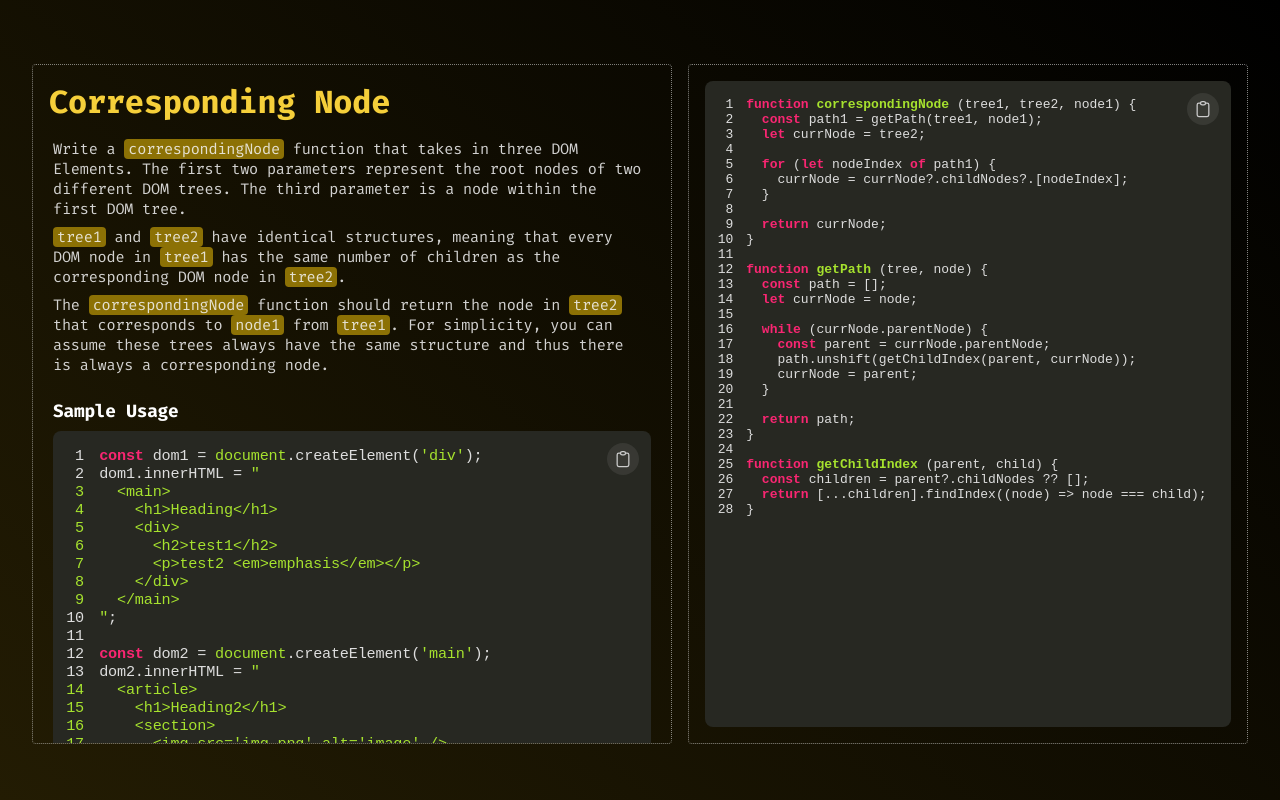
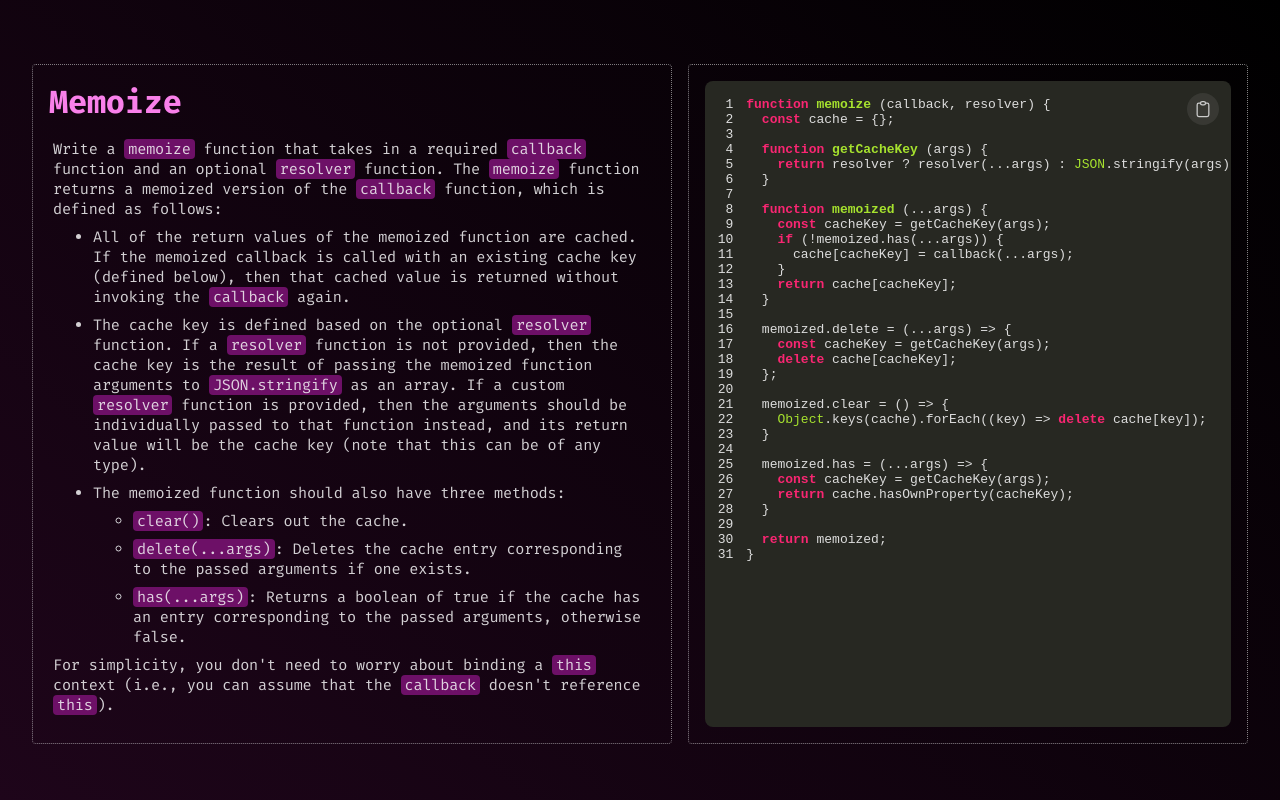
Before and after one commit to DemonDaddy22/frontend-expert, a React (Create React App) app: page / in a window 1280 px wide. Built offline with nearby package versions, Linux system fonts and the light colour scheme.

Commit message:
Implement Memoize exercise

```diff
--- a/src/App.tsx
+++ b/src/App.tsx
@@ -1,13 +1,13 @@
 import React from 'react';
 import './App.scss';
-import CorrespondingNode from './components/CorrespondingNode';
+import Memoize from './components/Memoize';
 import ThemeContextProvider from './context/ThemeContext';
 
 function App() {
   return (
     <ThemeContextProvider>
       <div className="container">
-        <CorrespondingNode />
+        <Memoize />
       </div>
     </ThemeContextProvider>
   );
--- /dev/null
+++ b/src/components/Memoize/codeBlocks.ts
@@ -0,0 +1,45 @@
+export const sampleUsage = `const callback = (...args) => args;
+
+const memoized = memoize(callback);
+memoized(123); // calls callback, returns 123
+memoized(123); // returns 123
+memoized(123, 'abc'); // calls callback, returns [123, 'abc']
+
+const memoized2 = memoize(callback, args => args[0]);
+memoized2(123); // calls callback, returns 123
+memoized2(123); // returns 123
+memoized2(123, 'abc'); // returns 123
+memoized2('abc', 123); // calls callback, returns ['abc', 123]
+memoized2('abc'); // returns ['abc', 123]`;
+
+export const solutionCode = `function memoize (callback, resolver) {
+  const cache = {};
+
+  function getCacheKey (args) {
+    return resolver ? resolver(...args) : JSON.stringify(args);
+  }
+
+  function memoized (...args) {
+    const cacheKey = getCacheKey(args);
+    if (!memoized.has(...args)) {
+      cache[cacheKey] = callback(...args);
+    }
+    return cache[cacheKey];
+  }
+
+  memoized.delete = (...args) => {
+    const cacheKey = getCacheKey(args);
+    delete cache[cacheKey];
+  };
+
+  memoized.clear = () => {
+    Object.keys(cache).forEach((key) => delete cache[key]);
+  }
+
+  memoized.has = (...args) => {
+    const cacheKey = getCacheKey(args);
+    return cache.hasOwnProperty(cacheKey);
+  }
+
+  return memoized;
+}`;
--- /dev/null
+++ b/src/components/Memoize/index.tsx
@@ -0,0 +1,76 @@
+import React from 'react';
+import { PROJECT_COLORS } from '../../constants/theme';
+import ProjectPage from '../ProjectPage';
+import QuestionDetails from '../QuestionDetails';
+import CodeBlock from '../UI/CodeBlock';
+import { sampleUsage, solutionCode } from './codeBlocks';
+import classes from './styles.module.scss';
+
+const Memoize: React.FC<Props> = () => {
+  return (
+    <ProjectPage background={PROJECT_COLORS.PROJECT26.background} containerClassName={classes.pageContainer}>
+      <QuestionDetails
+        title='Memoize'
+        titleClassName={classes.questionTitle}
+        containerClassName={classes.questionDetails}
+        descriptionClassName={classes.questionDescription}>
+        <p>
+          Write a <span className={classes.questionDescriptionHighlight}>memoize</span> function that takes in a
+          required <span className={classes.questionDescriptionHighlight}>callback</span> function and an optional{' '}
+          <span className={classes.questionDescriptionHighlight}>resolver</span> function. The{' '}
+          <span className={classes.questionDescriptionHighlight}>memoize</span> function returns a memoized version of
+          the <span className={classes.questionDescriptionHighlight}>callback</span> function, which is defined as
+          follows:
+        </p>
+        <ul>
+          <li>
+            All of the return values of the memoized function are cached. If the memoized callback is called with an
+            existing cache key (defined below), then that cached value is returned without invoking the{' '}
+            <span className={classes.questionDescriptionHighlight}>callback</span> again.
+          </li>
+          <li>
+            The cache key is defined based on the optional{' '}
+            <span className={classes.questionDescriptionHighlight}>resolver</span> function. If a{' '}
+            <span className={classes.questionDescriptionHighlight}>resolver</span> function is not provided, then the
+            cache key is the result of passing the memoized function arguments to{' '}
+            <span className={classes.questionDescriptionHighlight}>JSON.stringify</span> as an array. If a custom{' '}
+            <span className={classes.questionDescriptionHighlight}>resolver</span> function is provided, then the
+            arguments should be individually passed to that function instead, and its return value will be the cache key
+            (note that this can be of any type).
+          </li>
+          <li>
+            The memoized function should also have three methods:
+            <ul>
+              <li>
+                <span className={classes.questionDescriptionHighlight}>clear()</span>: Clears out the cache.
+              </li>
+              <li>
+                <span className={classes.questionDescriptionHighlight}>delete(...args)</span>: Deletes the cache entry
+                corresponding to the passed arguments if one exists.
+              </li>
+              <li>
+                <span className={classes.questionDescriptionHighlight}>has(...args)</span>: Returns a boolean of true if
+                the cache has an entry corresponding to the passed arguments, otherwise false.
+              </li>
+            </ul>
+          </li>
+        </ul>
+        <p>
+          For simplicity, you don't need to worry about binding a{' '}
+          <span className={classes.questionDescriptionHighlight}>this</span> context (i.e., you can assume that the{' '}
+          <span className={classes.questionDescriptionHighlight}>callback</span> doesn't reference{' '}
+          <span className={classes.questionDescriptionHighlight}>this</span>).
+        </p>
+        <div className={classes.codeWrapper}>
+          <h3 className={classes.codeBlockHeader}>Sample Usage</h3>
+          <CodeBlock codeString={sampleUsage} />
+        </div>
+      </QuestionDetails>
+      <section className={classes.solutionContainer}>
+        <CodeBlock codeString={solutionCode} containerClassName={classes.fullHeight} />
+      </section>
+    </ProjectPage>
+  );
+};
+
+export default Memoize;
--- /dev/null
+++ b/src/components/Memoize/styles.module.scss
@@ -0,0 +1,64 @@
+@import '../../constants/theme.scss';
+@import '../../utils/mixins.scss';
+
+.pageContainer {
+  @media screen and (min-width: 992px) {
+    overflow-y: hidden;
+  }
+}
+
+.questionDetails {
+  @media screen and (min-width: 992px) {
+    max-width: 40rem;
+    max-height: 85vh;
+    overflow-y: auto;
+  }
+}
+
+.questionDescription {
+  @include spacing (0 0.25rem);
+  word-break: break-word;
+  white-space: break-spaces;
+}
+
+.questionTitle {
+  color: $project-header-26;
+}
+
+.break {
+  @include spacing ($margin: 0.5rem 0);
+}
+
+.questionDescriptionHighlight {
+  @include spacing (0 0.25rem);
+  background-color: $project-highlight-26;
+  border-radius: 0.25rem;
+}
+
+.codeWrapper {
+  @include spacing (0.5rem 0);
+}
+
+.codeBlockHeader {
+  @include spacing (0.5rem 0);
+  color: $white;
+}
+
+.solutionContainer {
+  @include spacing (1rem);
+  border: 1px dotted rgba($color: $white, $alpha: 0.5);
+  border-radius: 0.25rem;
+  align-self: stretch;
+  flex: 1;
+
+  @media screen and (min-width: 992px) {
+    overflow-y: auto;
+    max-width: 60rem;
+    max-height: 85vh;
+  }
+}
+
+.fullHeight {
+  @include spacing (0, 0);
+  height: 100%;
+}
--- a/src/constants/theme.scss
+++ b/src/constants/theme.scss
@@ -181,3 +181,8 @@ $project-highlight-24: #114445;
 $project-bg-25: linear-gradient(40deg, #231C03 0%, $black 100%);
 $project-header-25: #F5CF3A;
 $project-highlight-25: #8C7105;
+
+// project-26
+$project-bg-26: linear-gradient(40deg, #1E051A 0%, $black 100%);
+$project-header-26: #F980EA;
+$project-highlight-26: #6D1067;
--- a/src/constants/theme.ts
+++ b/src/constants/theme.ts
@@ -93,4 +93,7 @@ export const PROJECT_COLORS: { [key: string]: { [key: string]: string } } = {
   PROJECT25: {
     background: `linear-gradient(40deg, #231C03 0%, ${COLORS.BLACK} 100%)`,
   },
+  PROJECT26: {
+    background: `linear-gradient(40deg, #1E051A 0%, ${COLORS.BLACK} 100%)`,
+  },
 };
```
Also changed, not shown: src/components/Memoize/README.md (added).
